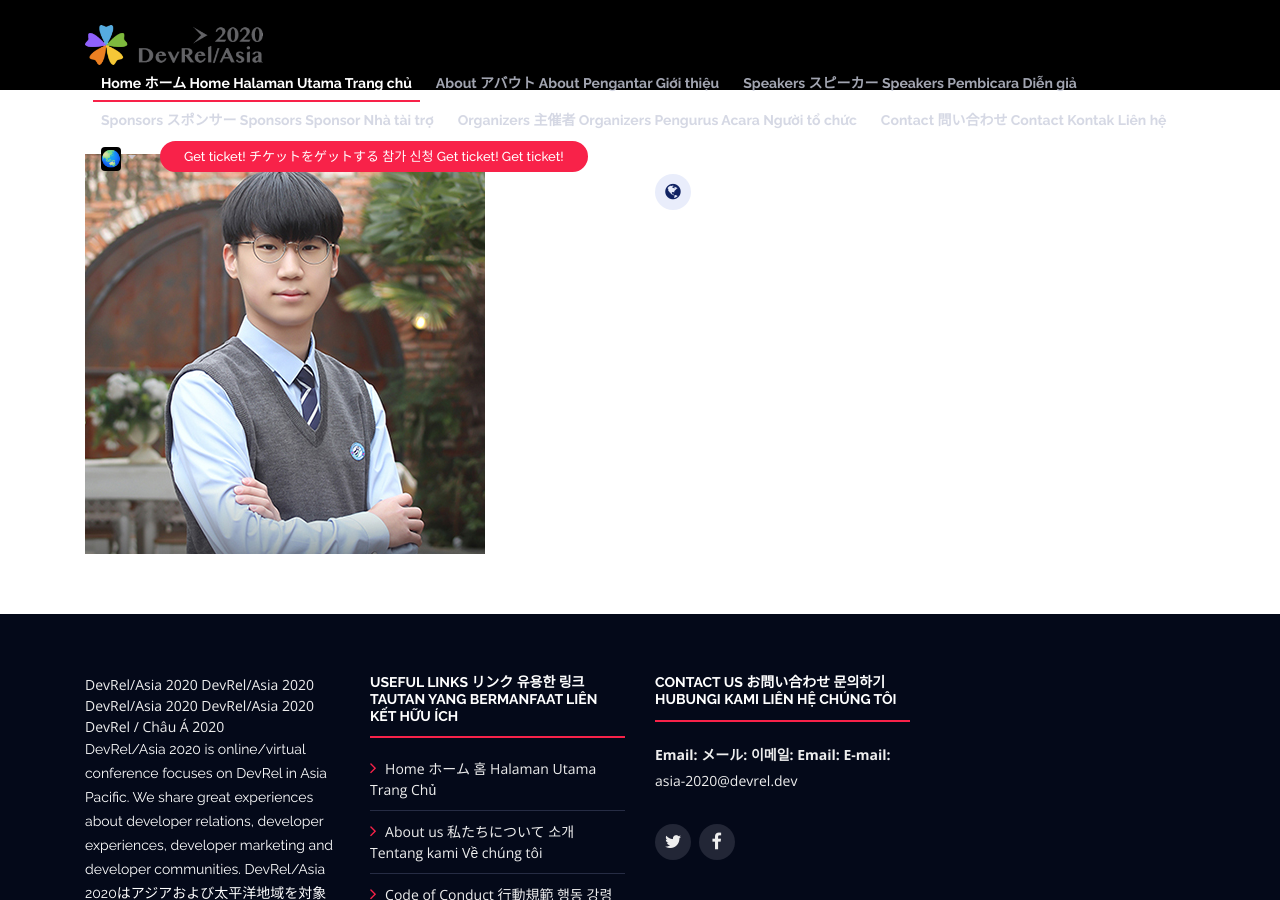
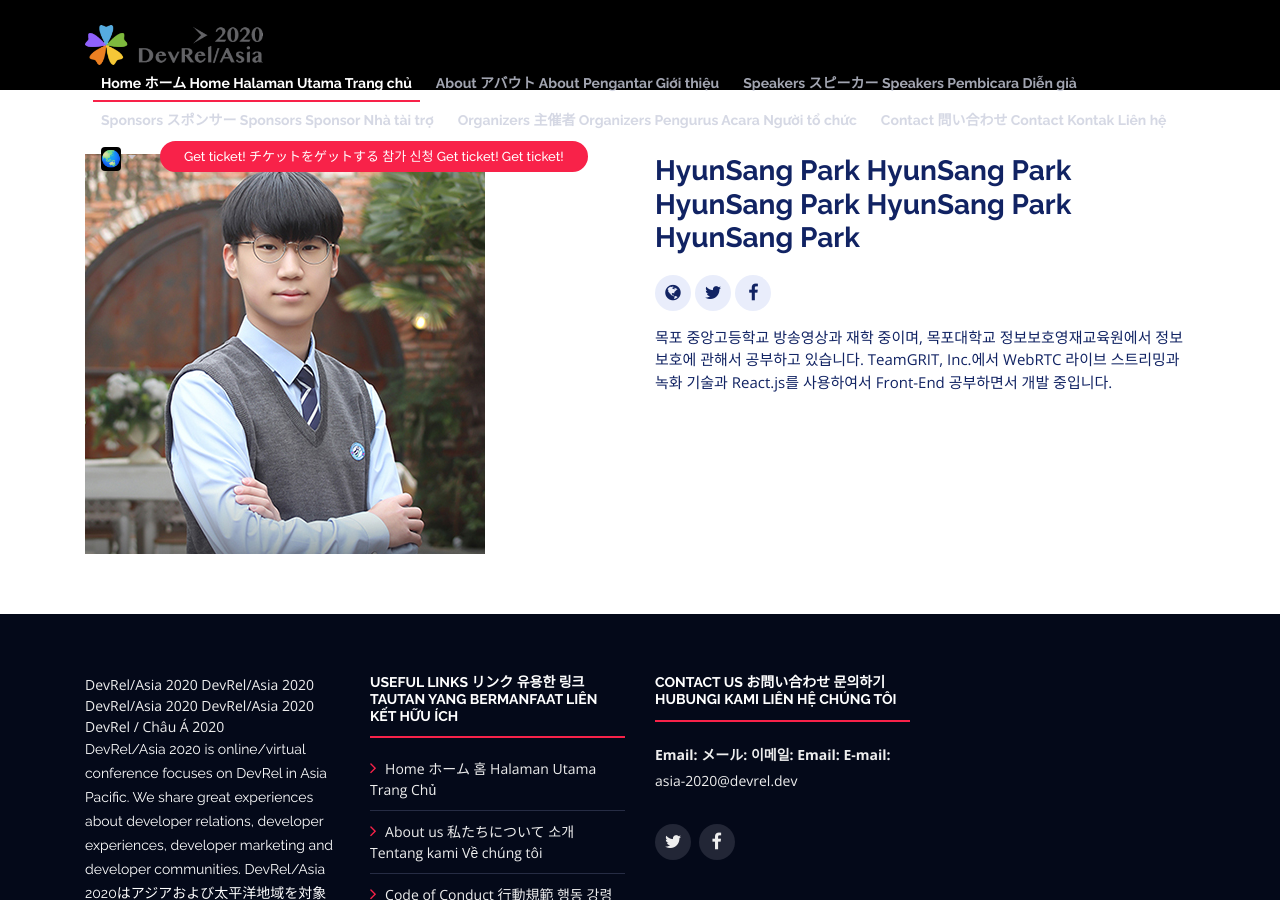
Before and after one commit to DevRel-Asia/asia-2020, a Jekyll site: the page built from speakers/hyunsang.md, in a window 1280 px wide and 900 px high. Built offline with Jekyll 4.4.1, drawn with Linux system fonts in a browser that asks for light colours; nearby versions of some CDN libraries.

Commit message:
Auto update

```diff
--- a/_data/speakers.json
+++ b/_data/speakers.json
@@ -871,15 +871,15 @@
     "id": "hyunsang",
     "company_english": "",
     "speaker_title_english": "",
-    "name_english": "",
+    "name_english": "HyunSang Park",
     "profile_english": "",
     "company_your_language": "",
     "speaker_title_your_language": "",
-    "name_your_language": "",
+    "name_your_language": "HyunSang Park",
     "profile_your_language": "목포 중앙고등학교 방송영상과 재학 중이며, 목포대학교 정보보호영재교육원에서 정보보호에 관해서 공부하고 있습니다.\nTeamGRIT, Inc.에서 WebRTC 라이브 스트리밍과 녹화 기술과 React.js를 사용하여서 Front-End 공부하면서 개발 중입니다.",
     "web": "http://www.parkhyunsang.com/",
-    "twitter": "",
-    "facebook": "",
+    "twitter": "https://twitter.com/hyunsang_0625",
+    "facebook": "https://www.facebook.com/hyun.sang.0625/",
     "github": "",
     "google": "",
     "linkedin": "",
@@ -893,7 +893,7 @@
     "speaker": "true",
     "region": "korea",
     "photo": "true",
-    "profile_country": ""
+    "profile_country": "korea"
   },
   {
     "id": "arkodyuti",
@@ -903,7 +903,7 @@
     "profile_english": "",
     "company_your_language": "",
     "speaker_title_your_language": "",
-    "name_your_language": "",
+    "name_your_language": "Arkodyuti Saha",
     "profile_your_language": "",
     "web": "",
     "twitter": "",
--- a/speakers/hyunsang.md
+++ b/speakers/hyunsang.md
@@ -3,5 +3,5 @@ layout: speaker
 permalink: /speakers/hyunsang/
 id: hyunsang
 type: speaker
-title:
+title: HyunSang Park
 ---
```
Also changed, not shown: _data/sps.json.
